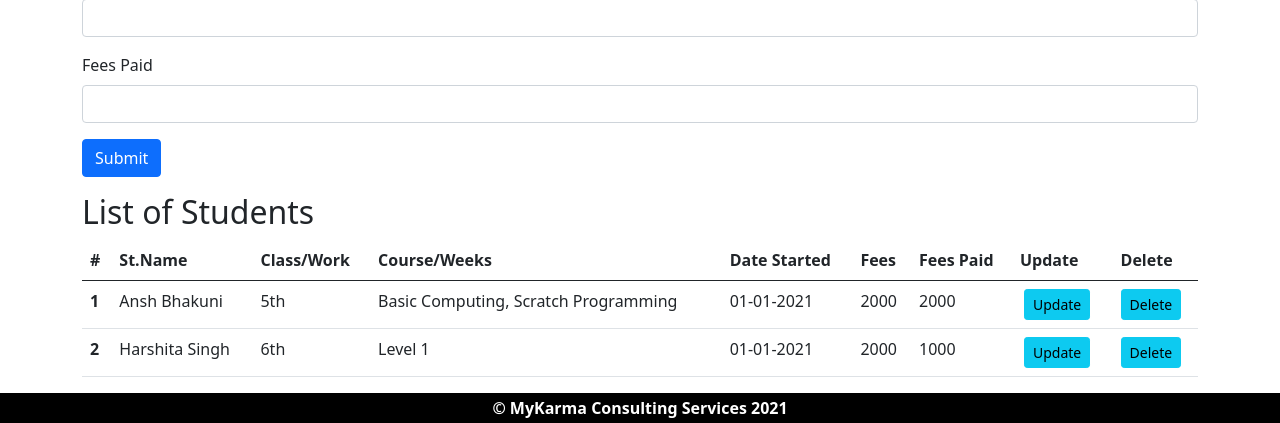
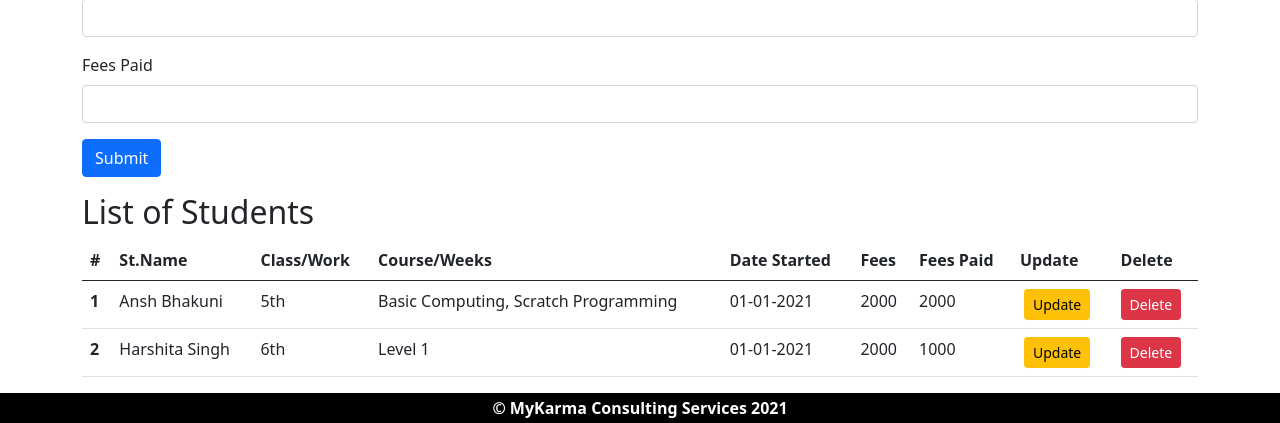
Before and after one commit to pranavarora1895/flask_students_data, a Flask app: page / in a window 1280 px wide. Shown: the part 513-936 px from the top of the page. Run offline with Flask 2, Linux system fonts and the light colour scheme; data comes from the database, SQL or seed files in the repository.

Commit message:
Button color changed:

```diff
--- a/templates/index.html
+++ b/templates/index.html
@@ -68,8 +68,8 @@
                 <td>{{data.fees}}</td>
                 <td>{{data.feespaid}}</td>
                 <td><a href="/update/{{data.sno}}"><button type="button"
-                    class="btn btn-info btn-sm mx-1">Update</button></td></a>
-                    <td><a href="/delete/{{data.sno}}"><button type="button" class="btn btn-info btn-sm ">Delete</button>
+                    class="btn btn-warning btn-sm mx-1">Update</button></td></a>
+                    <td><a href="/delete/{{data.sno}}"><button type="button" class="btn btn-danger btn-sm ">Delete</button>
                     </td></a>
                 </tr>
                 {% endfor %}
```
